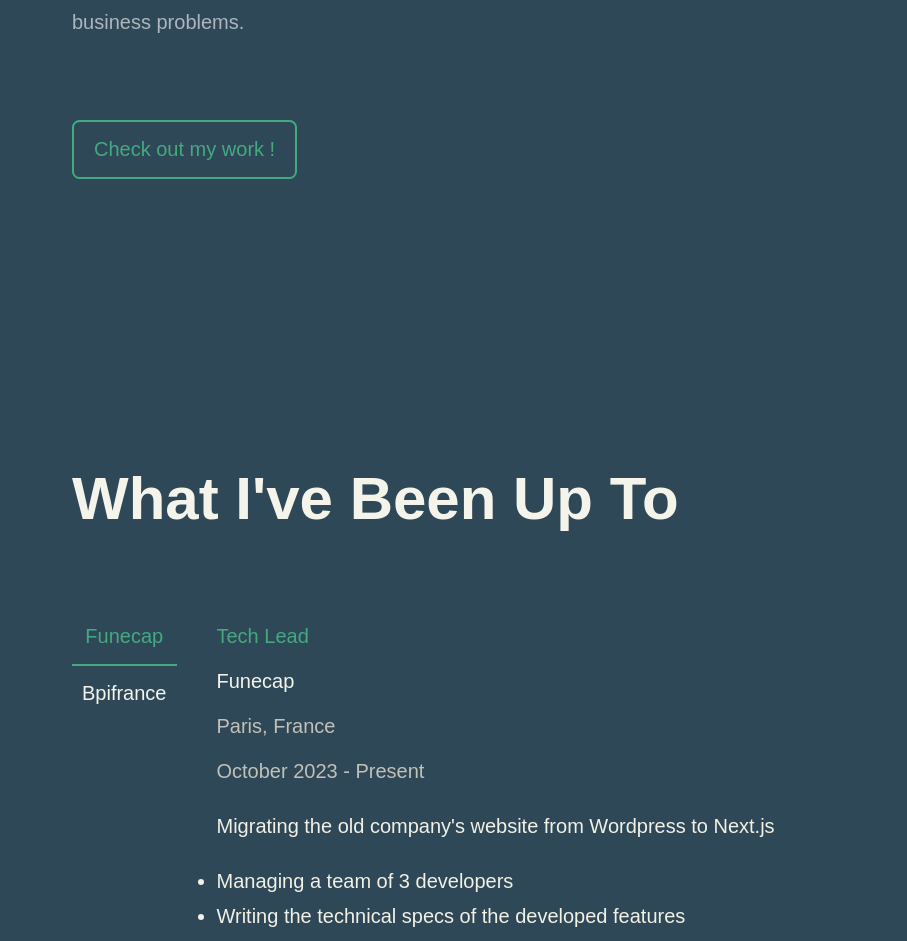
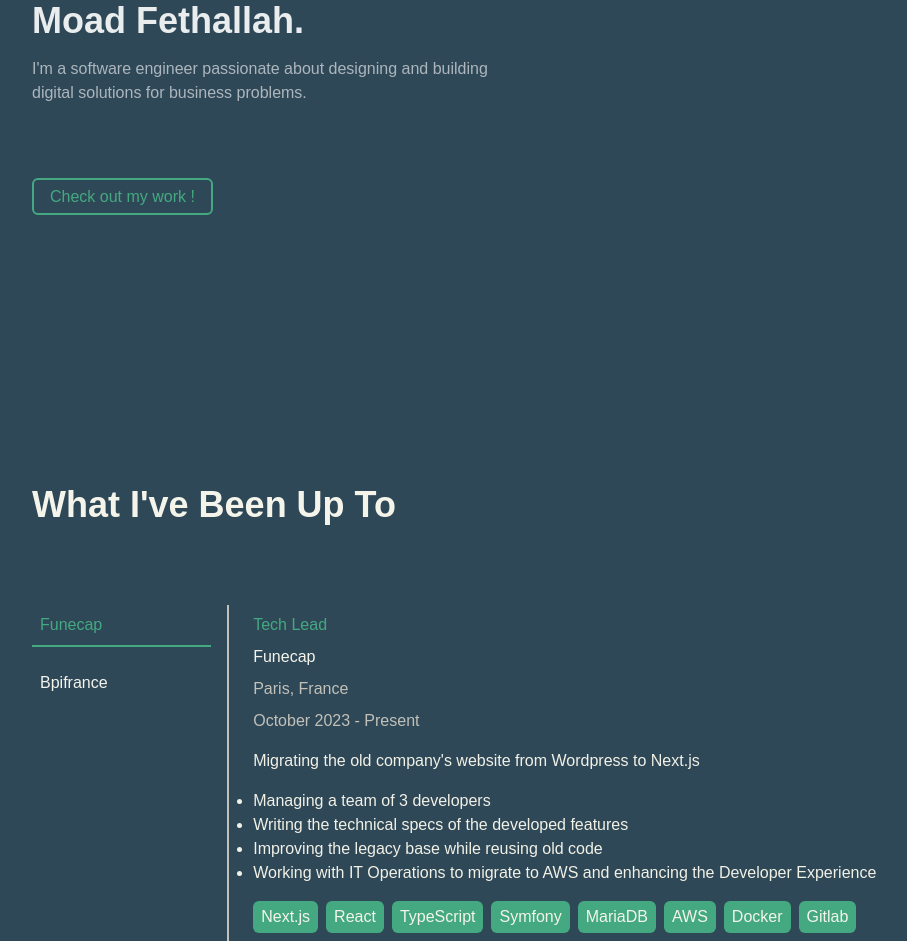
Before and after one commit to Ft-Blue/personal-website, a Next.js app: page / in a window 1280 px wide. Shown: the part 411-1352 px from the top of the page, without its empty margins (128-1035 px from the left). Built offline with nearby package versions, Linux system fonts and the light colour scheme.

Commit message:
style: :lipstick: use layout grid

```diff
--- a/app/components/Experience/ExperienceCard.tsx
+++ b/app/components/Experience/ExperienceCard.tsx
@@ -20,7 +20,7 @@
   technologies,
 }) => {
   return (
-    <div className="flex flex-col gap-4 py-2">
+    <div className="flex flex-col gap-4 border-l-2 border-primary-500 py-2 pl-6">
       <div className="flex flex-col gap-2">
         <h3 className="text-secondary-700">{title}</h3>
         <h4 className="text-primary-100">{company}</h4>
--- a/app/components/Experience/ExperienceSection.tsx
+++ b/app/components/Experience/ExperienceSection.tsx
@@ -1,5 +1,7 @@
 "use client";
 import { useState } from "react";
+
+import { LayoutGrid } from "@/app/layout/LayoutGrid";
 
 import { ExperienceCard } from "./ExperienceCard";
 import { fetchExperiences } from "./utils";
@@ -10,30 +12,30 @@
   const [shownExperienceIdx, setShownExperienceIdx] = useState(0);
 
   return (
-    <section
-      id="experience"
-      className="flex w-full flex-col justify-center gap-16 px-8 py-16  md:px-32 lg:px-40"
-    >
-      <h2 className="text-5xl font-bold text-primary-100">
-        What I&apos;ve Been Up To
-      </h2>
+    <section className="pb-20">
+      <LayoutGrid>
+        <h2
+          id="experience"
+          className="col-span-full mb-16 scroll-mt-36 text-4xl font-bold text-primary-100"
+        >
+          What I&apos;ve Been Up To
+        </h2>
 
-      <div className="flex flex-col gap-8 md:flex-row">
-        <div className="flex md:flex-col">
+        <div className="col-span-full flex gap-4 md:col-span-1 md:flex-col">
           {experiences.map((experience, idx) => (
             <button
               key={experience.startDate}
-              className={`p-2 hover:border-b-2 hover:border-secondary-700 hover:text-secondary-700 ${idx === shownExperienceIdx ? selectedButtonClasses : unselectedButtonClasses} transition-colors`}
+              className={`p-2 text-start hover:border-b-2 hover:border-secondary-700 hover:text-secondary-700 ${idx === shownExperienceIdx ? selectedButtonClasses : unselectedButtonClasses} transition-colors`}
               onClick={() => setShownExperienceIdx(idx)}
             >
               {`${experience.company}`}
             </button>
           ))}
         </div>
-        <div>
+        <div className="col-span-full md:col-span-4">
           <ExperienceCard {...experiences[shownExperienceIdx]} />
         </div>
-      </div>
+      </LayoutGrid>
     </section>
   );
 };
--- a/app/components/Header/Header.tsx
+++ b/app/components/Header/Header.tsx
@@ -13,7 +13,7 @@
   ];
 
   return (
-    <header className="absolute inset-x-8 top-0 text-center text-sm md:inset-x-8">
+    <header className="sticky top-0 z-50 bg-background-900 px-8 text-center text-sm md:px-8">
       <div className="flex justify-between py-4">
         <div className="flex content-center">
           <Image
@@ -25,7 +25,7 @@
         </div>
 
         <div className="flex justify-center">
-          <div className="hidden content-center gap-4  md:flex">
+          <div className="hidden content-center gap-4 md:flex">
             {menuItems.map((item) => (
               <StyledLink key={item.href} menuItem={item} />
             ))}
@@ -33,8 +33,6 @@
           <MobileMenu menuItems={menuItems} />
         </div>
       </div>
-
-      <div className={`md:hidden`}></div>
     </header>
   );
 };
--- a/app/components/Summary/SummarySection.tsx
+++ b/app/components/Summary/SummarySection.tsx
@@ -1,28 +1,34 @@
 import Link from "next/link";
+
+import { LayoutGrid } from "@/app/layout/LayoutGrid";
 
 export const SummarySection: React.FC = () => {
   return (
     <section
       id="summary"
-      className="flex h-screen w-full flex-col justify-center gap-16 px-8 md:px-32 lg:px-40"
+      className="flex h-screen w-full scroll-mt-20  items-center"
     >
-      <div className="flex flex-col gap-4">
+      <LayoutGrid>
+        <div className="col-span-full mb-16 flex flex-col gap-4">
           <h1 className="text-secondary-700">Hello, my name is</h1>
-        <h2 className="text-5xl font-bold text-background-100">
+          <h2 className="text-4xl font-bold text-background-100">
             Moad Fethallah.
           </h2>
-        <p className="text-background-300 md:w-1/2">
+          <p className="text-background-300 md:w-2/3">
             I&apos;m a software engineer passionate about designing and building
             digital solutions for business problems.
           </p>
         </div>
 
+        <div className="col-span-full">
           <Link
             className="w-fit rounded-md border-2 border-secondary-700 px-4 py-2 text-secondary-700 transition-colors duration-300 ease-in-out hover:bg-secondary-700 hover:text-background-100"
             href="#experience"
           >
             Check out my work !
           </Link>
+        </div>
+      </LayoutGrid>
     </section>
   );
 };
--- a/app/layout.tsx
+++ b/app/layout.tsx
@@ -28,8 +28,8 @@
 
 const RootLayout: React.FC<RootLayoutProps> = ({ children }) => {
   return (
-    <html lang="en" className="font-sans text-xl text-primary-300">
-      <body className="relative bg-background-900">
+    <html lang="en" className="font-sans text-base text-primary-300">
+      <body className="bg-background-900">
         <Header />
         <main>{children}</main>
       </body>
--- /dev/null
+++ b/app/layout/LayoutGrid.tsx
@@ -0,0 +1,14 @@
+import { FC, ReactNode } from "react";
+
+export const LayoutGrid: FC<{ children: ReactNode; extraClasses?: string }> = ({
+  children,
+  extraClasses,
+}) => {
+  return (
+    <div
+      className={`mx-8 grid grid-cols-1 gap-4 md:mx-32 md:grid-cols-5 lg:mx-40 ${extraClasses ?? ""}`}
+    >
+      {children}
+    </div>
+  );
+};
```
Lines whose indentation alone changed are shown as unchanged.
